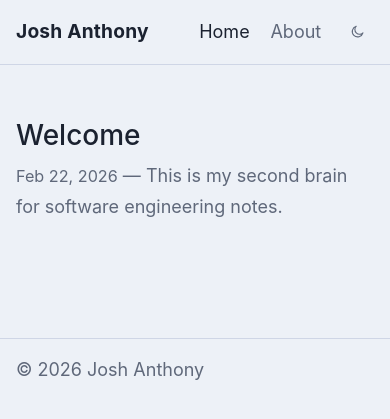
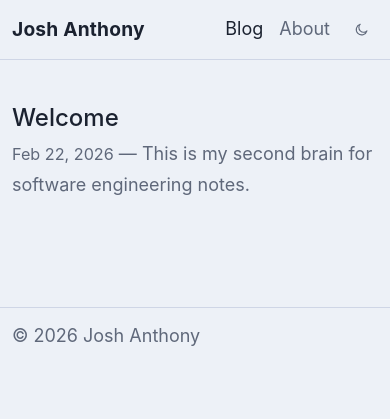
Before and after one commit to joshanthony/joshanthony.github.io, a Jekyll site: the page built from index.md, in a window 390 px wide. Shown: the top 419 px of the page. Built offline with Jekyll 4.4.1, drawn with Linux system fonts in a browser that asks for light colours.

Commit message:
style: normalize spacing units and improve base mobile layout

```diff
--- a/_layouts/default.html
+++ b/_layouts/default.html
@@ -23,7 +23,7 @@
       <div class="container">
         <a class="site-title" href="{{ '/' | relative_url }}">{{ site.title }}</a>
         <nav aria-label="Primary" class="nav">
-          <a href="{{ '/' | relative_url }}" {% if page.url == '/' %}aria-current="page"{% endif %}>Home</a>
+          <a href="{{ '/' | relative_url }}" {% if page.url == '/' %}aria-current="page"{% endif %}>Blog</a>
           <a href="{{ '/about/' | relative_url }}" {% if page.url == '/about/' %}aria-current="page"{% endif %}>About</a>
           <button type="button" class="theme-toggle" data-theme-toggle aria-label="Toggle color theme">
             <span class="theme-icon" aria-hidden="true"></span>
--- a/assets/css/style.css
+++ b/assets/css/style.css
@@ -6,7 +6,7 @@
   --muted: #5f687a;
   --border: #cfd6e6;
   --code-bg: #e7ecf6;
-  --max-width: 760px;
+  --max-width: 47.5rem;
 }
 
 [data-theme="dark"] {
@@ -33,7 +33,7 @@ body {
 
 body {
   font-family: -apple-system, BlinkMacSystemFont, "Segoe UI", Roboto, Helvetica, Arial, sans-serif;
-  font-size: 18px;
+  font-size: 1.125rem;
   line-height: 1.72;
 }
 
@@ -53,18 +53,18 @@ body {
   top: 1rem;
   background: var(--panel);
   color: var(--text);
-  border: 1px solid var(--border);
+  border: 0.0625rem solid var(--border);
   padding: 0.5rem 0.75rem;
   border-radius: 0.4rem;
 }
 
 .site-header,
 .site-footer {
-  border-bottom: 1px solid var(--border);
+  border-bottom: 0.0625rem solid var(--border);
 }
 
 .site-footer {
-  border-top: 1px solid var(--border);
+  border-top: 0.0625rem solid var(--border);
   border-bottom: 0;
   margin-top: 4rem;
   color: var(--muted);
@@ -137,10 +137,10 @@ body {
 
 .sr-only {
   position: absolute;
-  width: 1px;
-  height: 1px;
+  width: 0.0625rem;
+  height: 0.0625rem;
   padding: 0;
-  margin: -1px;
+  margin: -0.0625rem;
   overflow: hidden;
   clip: rect(0, 0, 0, 0);
   white-space: nowrap;
@@ -189,7 +189,7 @@ blockquote {
 
 a {
   color: inherit;
-  text-decoration-thickness: 1px;
+  text-decoration-thickness: 0.0625rem;
   text-underline-offset: 0.12em;
 }
 
@@ -207,7 +207,7 @@ a {
 }
 
 .post-list li {
-  border-bottom: 1px solid var(--border);
+  border-bottom: 0.0625rem solid var(--border);
   padding: 1rem 0;
 }
 
@@ -221,7 +221,7 @@ a {
 
 .post-list h3 {
   margin: 0;
-  font-size: 1.75rem;
+  font-size: clamp(1.5rem, 4.5vw, 1.75rem);
   line-height: 1.3;
   font-weight: 500;
 }
@@ -267,7 +267,7 @@ pre,
 
 code {
   background: var(--code-bg);
-  border: 1px solid var(--border);
+  border: 0.0625rem solid var(--border);
   border-radius: 0.35rem;
   padding: 0.1rem 0.35rem;
   font-size: 0.9em;
@@ -275,7 +275,7 @@ code {
 
 .post-content pre {
   background: var(--code-bg);
-  border: 1px solid var(--border);
+  border: 0.0625rem solid var(--border);
   border-radius: 0.6rem;
   padding: 1rem 1.1rem;
   overflow-x: auto;
@@ -292,7 +292,7 @@ code {
 .post-content .highlight pre {
   margin: 0;
   padding: 1rem 1.1rem;
-  border: 1px solid var(--border);
+  border: 0.0625rem solid var(--border);
   border-radius: 0.6rem;
   background: var(--code-bg);
   overflow-x: auto;
@@ -329,7 +329,7 @@ pre code,
   margin: 0;
   background: transparent;
   color: var(--muted);
-  border: 1px solid var(--border);
+  border: 0.0625rem solid var(--border);
   border-radius: 0.4rem;
   font: inherit;
   font-size: 0.72rem;
@@ -340,3 +340,30 @@ pre code,
 .copy-code:hover {
   color: var(--text);
 }
+
+@media (max-width: 40rem) {
+  .container {
+    width: min(100% - 1.5rem, var(--max-width));
+  }
+
+  .site-header .container,
+  .site-footer .container {
+    padding: 0.85rem 0;
+  }
+
+  .nav {
+    gap: 1rem;
+  }
+
+  main {
+    padding-block: 1.75rem;
+  }
+
+  .post-list li {
+    padding: 0.85rem 0;
+  }
+
+  .post-summary {
+    margin-top: 0.4rem;
+  }
+}
```
